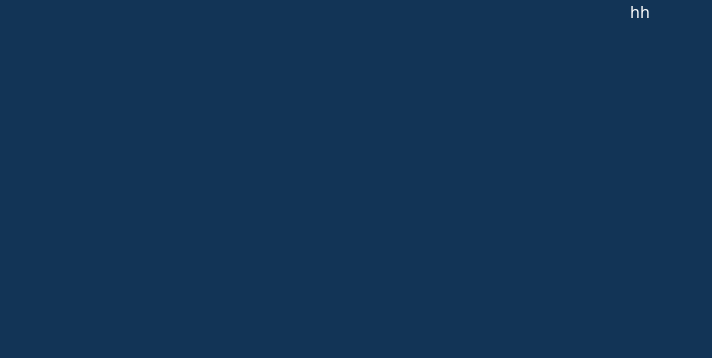
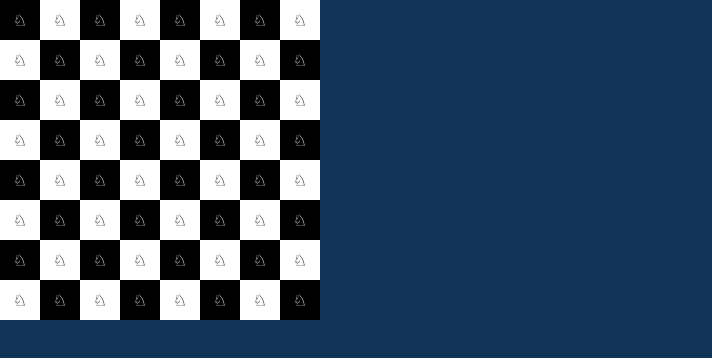
Before and after one commit to TohidEq/knights-tour, a React (Vite) app: page /home in a window 1280 px wide. Shown: the top 358 px of the page, without its empty margins (0-712 px from the left). Built offline with nearby package versions, Linux system fonts and the light colour scheme.

Commit message:
create visual chess table

```diff
--- /dev/null
+++ b/src/Components/Chess/ChessTableVisual.css
@@ -0,0 +1,15 @@
+.test {
+  @apply w-fit;
+}
+.chess-table {
+  @apply grid grid-cols-8;
+}
+.chess-table button {
+  @apply w-10 h-10;
+}
+.chess-table button.white-h {
+  @apply bg-[#fff] text-[#000];
+}
+.chess-table button.black-h {
+  @apply bg-[#000] text-[#fff];
+}
--- /dev/null
+++ b/src/Components/Chess/ChessTableVisual.tsx
@@ -0,0 +1,35 @@
+import React from "react";
+import ChessTable from "./ChessTable";
+
+type Props = {};
+
+const ChessTableVisual = (props: Props) => {
+  var chessTableIds: string[] = [];
+  var ChessTableClassName: any = {};
+
+  const checkBW = (x: number, y: number): boolean => {
+    return (x % 2 == 0 && y % 2 != 0) || (x % 2 != 0 && y % 2 == 0);
+  };
+
+  for (var x = 1; x <= 8; x++) {
+    for (var y = 1; y <= 8; y++) {
+      chessTableIds.push(`x${x}y${y}`);
+      ChessTableClassName[`x${x}y${y}`] = checkBW(x, y);
+    }
+  }
+
+  return (
+    <div className="chess-table">
+      {chessTableIds.map((id) => (
+        <button
+          id={id}
+          className={ChessTableClassName[id] ? "white-h" : "black-h"}
+        >
+          ♘
+        </button>
+      ))}
+    </div>
+  );
+};
+
+export default ChessTableVisual;
--- a/src/Components/Pages/Home/Home.tsx
+++ b/src/Components/Pages/Home/Home.tsx
@@ -1,5 +1,6 @@
 import React from "react";
 import ChessTable from "../../Chess/ChessTable";
+import ChessTableVisual from "../../Chess/ChessTableVisual";
 
 type Props = {};
 
@@ -11,7 +12,12 @@
   chessTable[index].Check = 2;
   console.log(chessTable[index]);
 
-  return <div>hh</div>;
+  return (
+    <div className="test">
+
+      <ChessTableVisual />
+    </div>
+  );
 };
 
 export default Home;
--- a/src/Hooks/useChessTable.ts
+++ b/src/Hooks/useChessTable.ts
@@ -22,5 +22,5 @@
     localStorage.setItem("mychesstable", JSON.stringify(data));
   }, [data]);
 
-  return { data };
+  return { data, setData };
 }
--- a/src/css/index.css
+++ b/src/css/index.css
@@ -513,10 +513,38 @@
   --tw-backdrop-sepia:  ;
 }
 
+.test {
+  width: -moz-fit-content;
+  width: fit-content;
+}
+
+.chess-table {
+  display: grid;
+  grid-template-columns: repeat(8, minmax(0, 1fr));
+}
+
+.chess-table button {
+  height: 2.5rem;
+  width: 2.5rem;
+}
+
+.chess-table button.white-h {
+  --tw-bg-opacity: 1;
+  background-color: rgb(255 255 255 / var(--tw-bg-opacity));
+  --tw-text-opacity: 1;
+  color: rgb(0 0 0 / var(--tw-text-opacity));
+}
+
+.chess-table button.black-h {
+  --tw-bg-opacity: 1;
+  background-color: rgb(0 0 0 / var(--tw-bg-opacity));
+  --tw-text-opacity: 1;
+  color: rgb(255 255 255 / var(--tw-text-opacity));
+}
+
 body {
   --tw-bg-opacity: 1;
   background-color: rgb(18 52 86 / var(--tw-bg-opacity));
-  text-align: center;
   --tw-text-opacity: 1;
   color: rgb(255 255 255 / var(--tw-text-opacity));
 }
--- a/src/css/tailwind.css
+++ b/src/css/tailwind.css
@@ -4,7 +4,7 @@
 @import "tailwindcss/variants";
 
 @import "./base/_page.css";
-
+@import "../Components/Chess/ChessTableVisual.css";
 body {
-  @apply bg-custom-color-name text-[#fff] text-center;
+  @apply bg-custom-color-name text-[#fff];
 }
```
